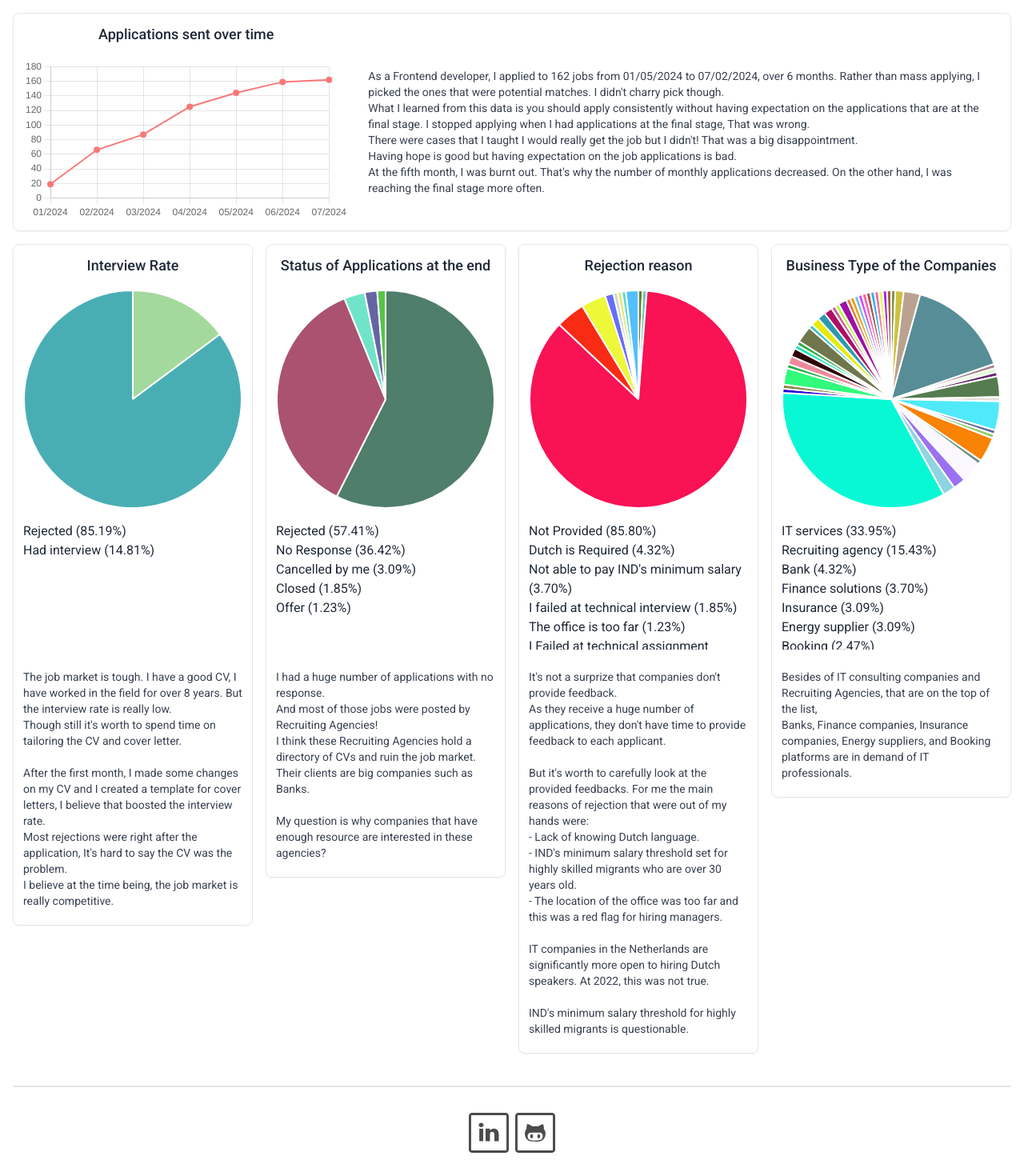
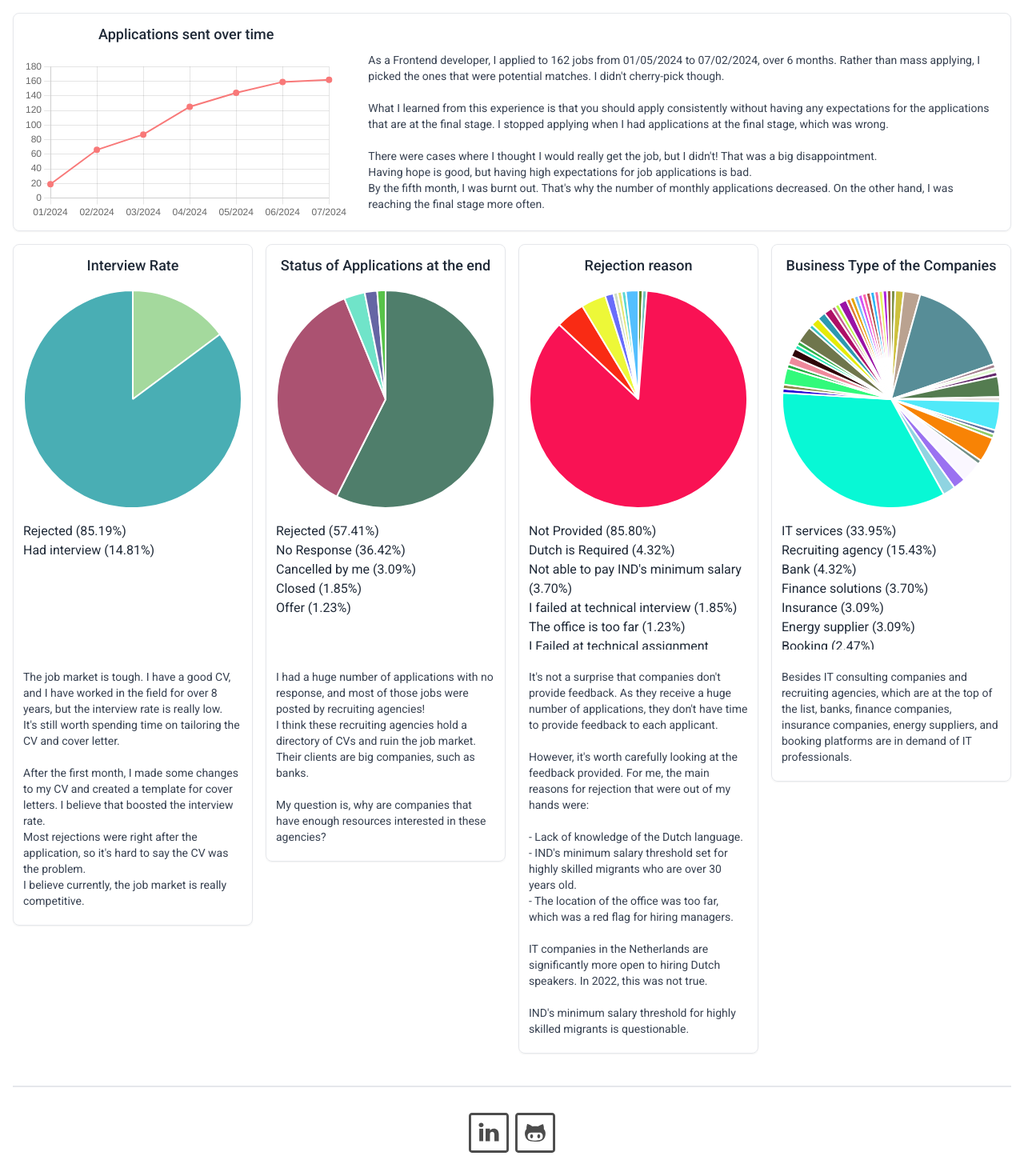
Before and after one commit to pooria-h/ts-job-applications-charts, a Vue app: page / in a window 1280 px wide. Shown: the top 1470 px of the page at 80% size. Built offline with nearby package versions, Linux system fonts and the light colour scheme.

Commit message:
modifications

```diff
--- a/src/App.vue
+++ b/src/App.vue
@@ -1,18 +1,6 @@
-<script lang="ts">
-import { defineComponent } from 'vue';
-import CustomFooter from '@/components/shared/CustomFooter.vue';
-
-export default defineComponent({
-  components: {
-    CustomFooter,
-  },
-});
-</script>
-
 <template>
   <div class="app">
     <router-view />
-    <CustomFooter />
   </div>
 </template>
 
--- a/src/components/Chart/components/ApplicationsByBusinessType.vue
+++ b/src/components/Chart/components/ApplicationsByBusinessType.vue
@@ -15,9 +15,8 @@ export default defineComponent({
   },
   setup() {
     const description = `
-      Besides of IT consulting companies and Recruiting Agencies, that are on the top of the list,
-      <br>
-      Banks, Finance companies, Insurance companies, Energy suppliers, and Booking platforms are in demand of IT professionals.
+      Besides IT consulting companies and recruiting agencies, which are at the top of the list,
+      banks, finance companies, insurance companies, energy suppliers, and booking platforms are in demand of IT professionals.
     `;
 
     return {
--- a/src/components/Chart/components/ApplicationsByInterviewRate.vue
+++ b/src/components/Chart/components/ApplicationsByInterviewRate.vue
@@ -15,16 +15,15 @@ export default defineComponent({
   },
   setup() {
     const description = `
-      The job market is tough. I have a good CV,
-      I have worked in the field for over 8 years. But the interview rate is really low.
+      The job market is tough. I have a good CV, and I have worked in the field for over 8 years, but the interview rate is really low.
       <br>
-      Though still it's worth to spend time on tailoring the CV and cover letter.
+      It's still worth spending time on tailoring the CV and cover letter.
       <br> <br>
-      After the first month, I made some changes on my CV and I created a template for cover letters, I believe that boosted the interview rate.
+      After the first month, I made some changes to my CV and created a template for cover letters. I believe that boosted the interview rate.
       <br>
-      Most rejections were right after the application, It's hard to say the CV was the problem.
+      Most rejections were right after the application, so it's hard to say the CV was the problem.
       <br>
-      I believe at the time being, the job market is really competitive.
+      I believe currently, the job market is really competitive.
     `;
 
     return {
--- a/src/components/Chart/components/ApplicationsByRejectionReason.vue
+++ b/src/components/Chart/components/ApplicationsByRejectionReason.vue
@@ -15,21 +15,20 @@ export default defineComponent({
   },
   setup() {
     const description = `
-      It's not a surprize that companies don't provide feedback.
-      <br>
+      It's not a surprise that companies don't provide feedback.
       As they receive a huge number of applications, they don't have time to provide feedback to each applicant.
       <br> <br>
-      But it's worth to carefully look at the provided feedbacks.
-      For me the main reasons of rejection that were out of my hands were:
-      <br>
-      - Lack of knowing Dutch language.
+      However, it's worth carefully looking at the feedback provided.
+      For me, the main reasons for rejection that were out of my hands were:
+      <br> <br>
+      - Lack of knowledge of the Dutch language.
       <br>
       - IND's minimum salary threshold set for highly skilled migrants who are over 30 years old.
       <br>
-      - The location of the office was too far and this was a red flag for hiring managers.
+      - The location of the office was too far, which was a red flag for hiring managers.
 
       <br> <br>
-      IT companies in the Netherlands are significantly more open to hiring Dutch speakers. At 2022, this was not true.
+      IT companies in the Netherlands are significantly more open to hiring Dutch speakers. In 2022, this was not true.
       <br> <br>
       IND's minimum salary threshold for highly skilled migrants is questionable.
     `;
--- a/src/components/Chart/components/ApplicationsByStatus.vue
+++ b/src/components/Chart/components/ApplicationsByStatus.vue
@@ -15,13 +15,11 @@ export default defineComponent({
   },
   setup() {
     const description = `
-      I had a huge number of applications with no response.
+      I had a huge number of applications with no response, and most of those jobs were posted by recruiting agencies!
       <br>
-      And most of those jobs were posted by Recruiting Agencies!
-      <br>
-      I think these Recruiting Agencies hold a directory of CVs and ruin the job market. Their clients are big companies such as Banks.
+      I think these recruiting agencies hold a directory of CVs and ruin the job market. Their clients are big companies, such as banks.
       <br> <br>
-      My question is why companies that have enough resource are interested in these agencies?
+      My question is, why are companies that have enough resources interested in these agencies?
     `;
 
     return {
--- a/src/components/Chart/components/ApplicationsByTime.vue
+++ b/src/components/Chart/components/ApplicationsByTime.vue
@@ -16,17 +16,16 @@ export default defineComponent({
   setup() {
     const description = `
       As a Frontend developer, I applied to 162 jobs from 01/05/2024 to 07/02/2024, over 6 months.
-      Rather than mass applying, I picked the ones that were potential matches.
-      I didn't charry pick though.
+      Rather than mass applying, I picked the ones that were potential matches. I didn't cherry-pick though.
+      <br> <br>
+      What I learned from this experience is that you should apply consistently without having any expectations for the applications that are at the final stage.
+      I stopped applying when I had applications at the final stage, which was wrong.
+      <br> <br>
+      There were cases where I thought I would really get the job, but I didn't! That was a big disappointment.
       <br>
-      What I learned from this data is you should apply consistently without having expectation on the applications that are at the final stage.
-      I stopped applying when I had applications at the final stage, That was wrong.
+      Having hope is good, but having high expectations for job applications is bad.
       <br>
-      There were cases that I taught I would really get the job but I didn't! That was a big disappointment.
-      <br>
-      Having hope is good but having expectation on the job applications is bad.
-      <br>
-      At the fifth month, I was burnt out. That's why the number of monthly applications decreased. On the other hand, I was reaching the final stage more often.
+      By the fifth month, I was burnt out. That's why the number of monthly applications decreased. On the other hand, I was reaching the final stage more often.
     `;
 
     return {
--- a/src/components/Chart/index.vue
+++ b/src/components/Chart/index.vue
@@ -7,6 +7,7 @@ import ApplicationsByInterviewRate from './components/ApplicationsByInterviewRat
 import ApplicationsByRejectionReason from './components/ApplicationsByRejectionReason.vue';
 import ApplicationsByStatus from './components/ApplicationsByStatus.vue';
 import ApplicationsByTime from './components/ApplicationsByTime.vue';
+import CustomFooter from '@/components/shared/CustomFooter.vue';
 import type { ChartDataInterface } from '@/interfaces/ChartDataInterface';
 
 export default defineComponent({
@@ -16,6 +17,7 @@ export default defineComponent({
     ApplicationsByRejectionReason,
     ApplicationsByStatus,
     ApplicationsByTime,
+    CustomFooter,
   },
   setup() {
     const {
@@ -93,13 +95,16 @@ export default defineComponent({
       </div>
     </template>
     <template v-if="!isReady && !hasFailedToFetch">
-      <p>Loading...</p>
+      <div class="loading">
+        Loading...
+      </div>
     </template>
     <template v-if="hasFailedToFetch">
       <p class="message">
         Failed to fetch data.
       </p>
     </template>
+    <CustomFooter />
   </div>
 </template>
 
@@ -113,4 +118,7 @@ export default defineComponent({
 .message {
   @apply text-red-500 font-medium text-sm;
 }
+.loading {
+  @apply flex h-48 bg-gray-100 p-8 items-center justify-center w-full font-bold;
+}
 </style>
--- a/src/components/shared/CustomFooter.vue
+++ b/src/components/shared/CustomFooter.vue
@@ -53,7 +53,7 @@
 
 <style scoped lang="scss">
 .customFooter {
-  @apply flex justify-center items-center gap-2 mx-2 mt-8 p-8 border-t-2 border-gray-200;
+  @apply flex w-full justify-center items-center gap-2 mx-2 mt-8 p-8 border-t-2 border-gray-200;
 }
 .footerLink {
   opacity: .7;
```
